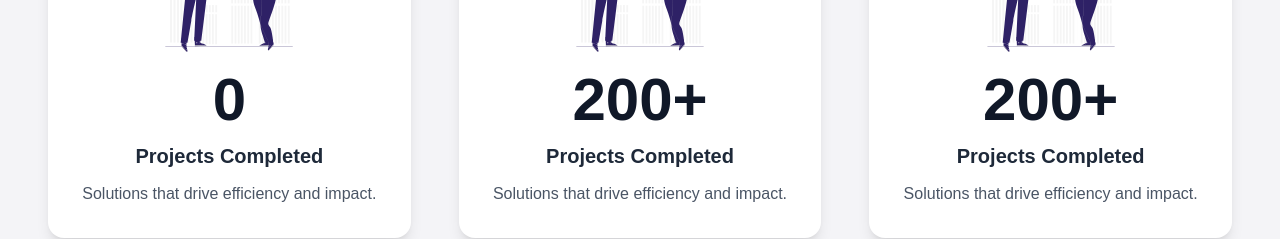
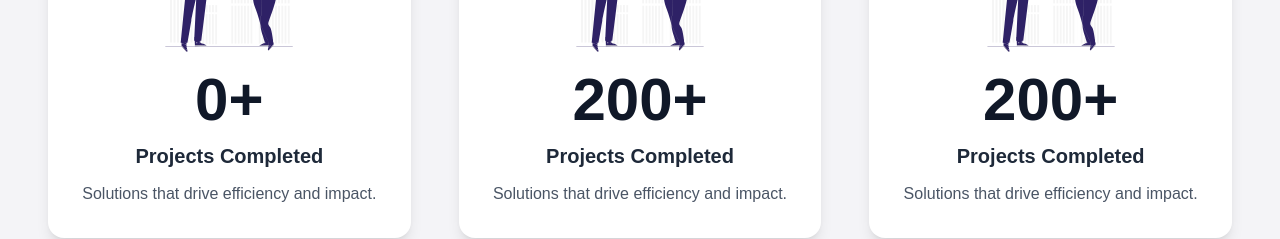
Before and after one commit to mrnipundilshan/Next-js-fortXcore-website, a Next.js app: page / in a window 1280 px wide. Shown: the part 1192-1431 px from the top of the page. Built offline with nearby package versions, Linux system fonts and the light colour scheme; no server answers.

Commit message:
Update Records component to append a '+' sign to the completed projects count for better clarity in project completion statistics.

```diff
--- a/src/components/Home/Records/Records.tsx
+++ b/src/components/Home/Records/Records.tsx
@@ -60,7 +60,7 @@ const Records = () => {
               </div>
 
               <h3 className="text-5xl md:text-6xl font-bold text-gray-900 mb-3">
-                {stats.length > 0 ? stats[0]?.completedProjects  || 0 : 0}
+                {stats.length > 0 ? stats[0]?.completedProjects  || 0 : 0}+
               </h3>
               <h4 className="text-xl font-bold text-gray-800 mb-3">
                 Projects Completed
```
